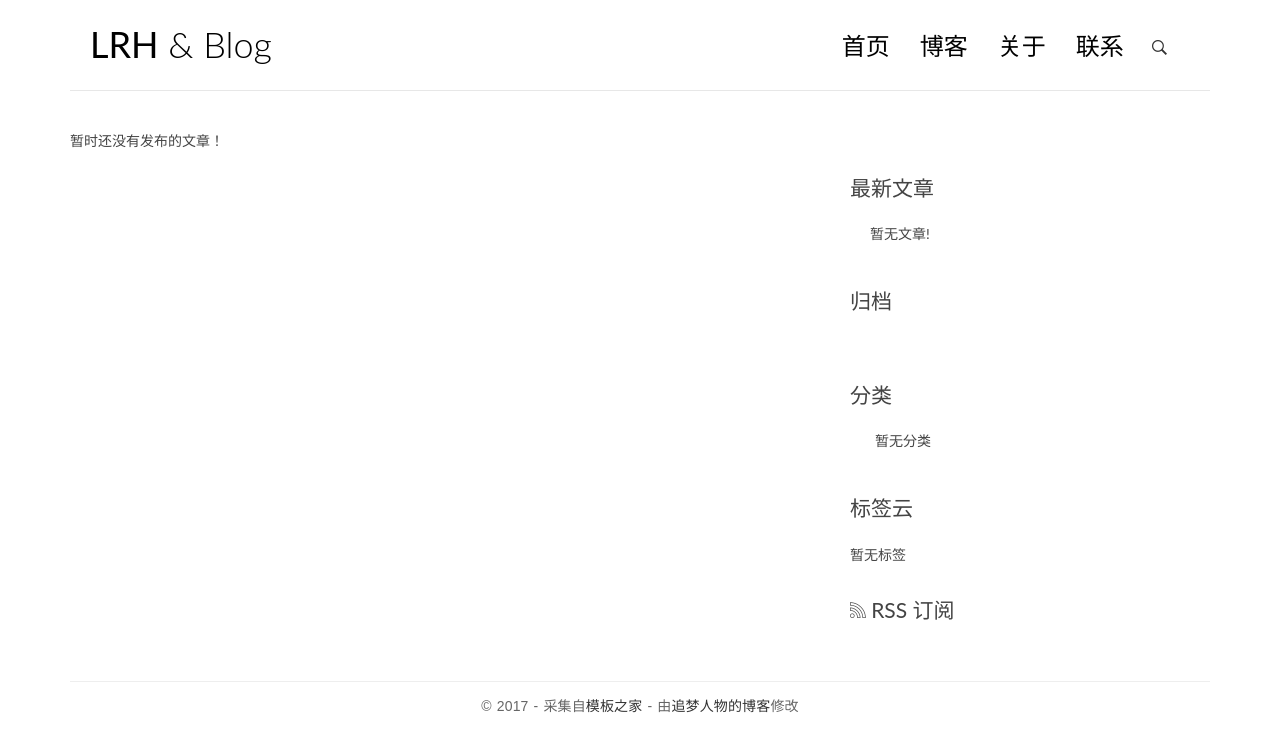
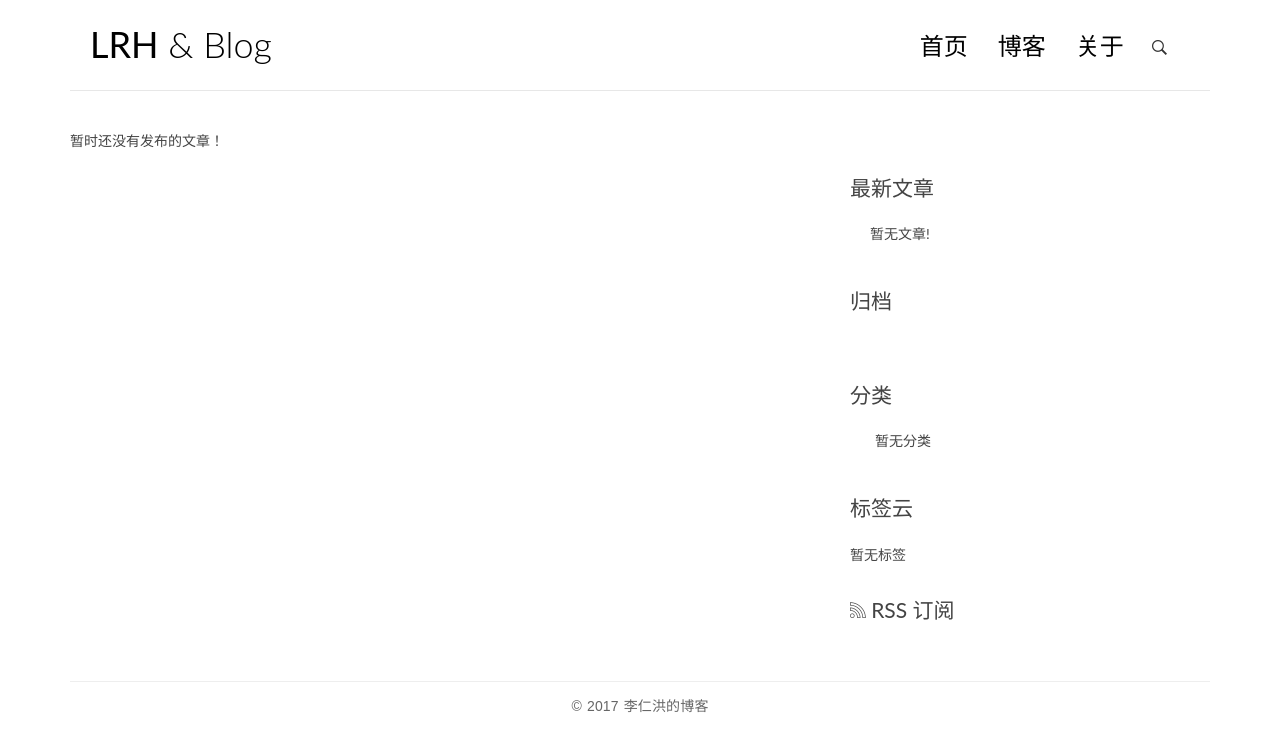
Before and after one commit to lirenhong/blog, a Django app: page / in a window 1280 px wide. Shown: the top 752 px of the page. Run offline with Django 3.2, Linux system fonts and the light colour scheme; data comes from the database, SQL or seed files in the repository; data that the repository does not hold is empty; some libraries are stand-ins or nearby versions.

Commit message:
添加about

```diff
--- a/blog_lrh/urls.py
+++ b/blog_lrh/urls.py
@@ -10,5 +10,6 @@ urlpatterns = [
     url(r'^archives/(?P<year>[0-9]{4})/(?P<month>[0-9]{1,2})/$', views.ArchivesView.as_view(), name='archives'),
     url(r'^category/(?P<pk>[0-9]+)/$', views.IndexView.as_view(), name='category'),
     url(r'^tag/(?P<pk>[0-9]+)/$', views.TagView.as_view(), name='tag'),
+    url(r'^about/$', views.about, name="about"),
     #url(r'^search/$', views.search, name='search'),
 ]
--- a/blog_lrh/views.py
+++ b/blog_lrh/views.py
@@ -150,13 +150,5 @@ class TagView(ListView):
         return super(TagView, self).get_queryset().filter(tags=tag)
 
 
-# def search(request):
-#     print "1"
-#     q = request.get("q")
-#     error_msg = ""
-#     if not q:
-#         error_msg = u"请输入关键词"
-#         return render(request, 'blog_lrh:index.html', {"error_msg": error_msg})
-#     post_list = Post.object.filter(Q(title__icontains=q) | Q(body__icontains=q))
-#     return render(request, "blog_lrh/index", {"error_msg": error_msg,
-#                                               "post_list": post_list})
+def about(request):
+    return render(request, "blog_lrh/about.html")
--- a/templates/base.html
+++ b/templates/base.html
@@ -49,8 +49,8 @@
                         <ul class="nav navbar-nav navbar-right">
                             <li class="cl-effect-11"><a href="{% url 'blog_lrh:index' %}" data-hover="首页">首页</a></li>
                             <li class="cl-effect-11"><a href="full-width.html" data-hover="博客">博客</a></li>
-                            <li class="cl-effect-11"><a href="about.html" data-hover="关于">关于</a></li>
-                            <li class="cl-effect-11"><a href="contact.html" data-hover="联系">联系</a></li>
+                            <li class="cl-effect-11"><a href="{% url 'blog_lrh:about' %}" data-hover="关于">关于</a></li>
+                            <!-- <li class="cl-effect-11"><a href="contact.html" data-hover="联系">联系</a></li> -->
                         </ul>
                     </div><!-- /.navbar-collapse -->
                 </nav>
@@ -143,10 +143,7 @@
     <div class="container">
         <div class="row">
             <div class="col-md-12">
-                <p class="copyright">&copy 2017 - 采集自<a href="http://www.cssmoban.com/"
-                                                        target="_blank" title="模板之家">模板之家</a>
-                    - 由<a href="http://zmrenwu.com/" title="网页模板" target="_blank">追梦人物的博客</a>修改
-                </p>
+                <p class="copyright">&copy 2017 李仁洪的博客</p>
             </div>
         </div>
     </div>
```
Also changed, not shown: templates/blog_lrh/about.html (added, +23 -0 lines), blog_lrh/static/blog_lrh/images/test.jpg (added), 1 other file.
